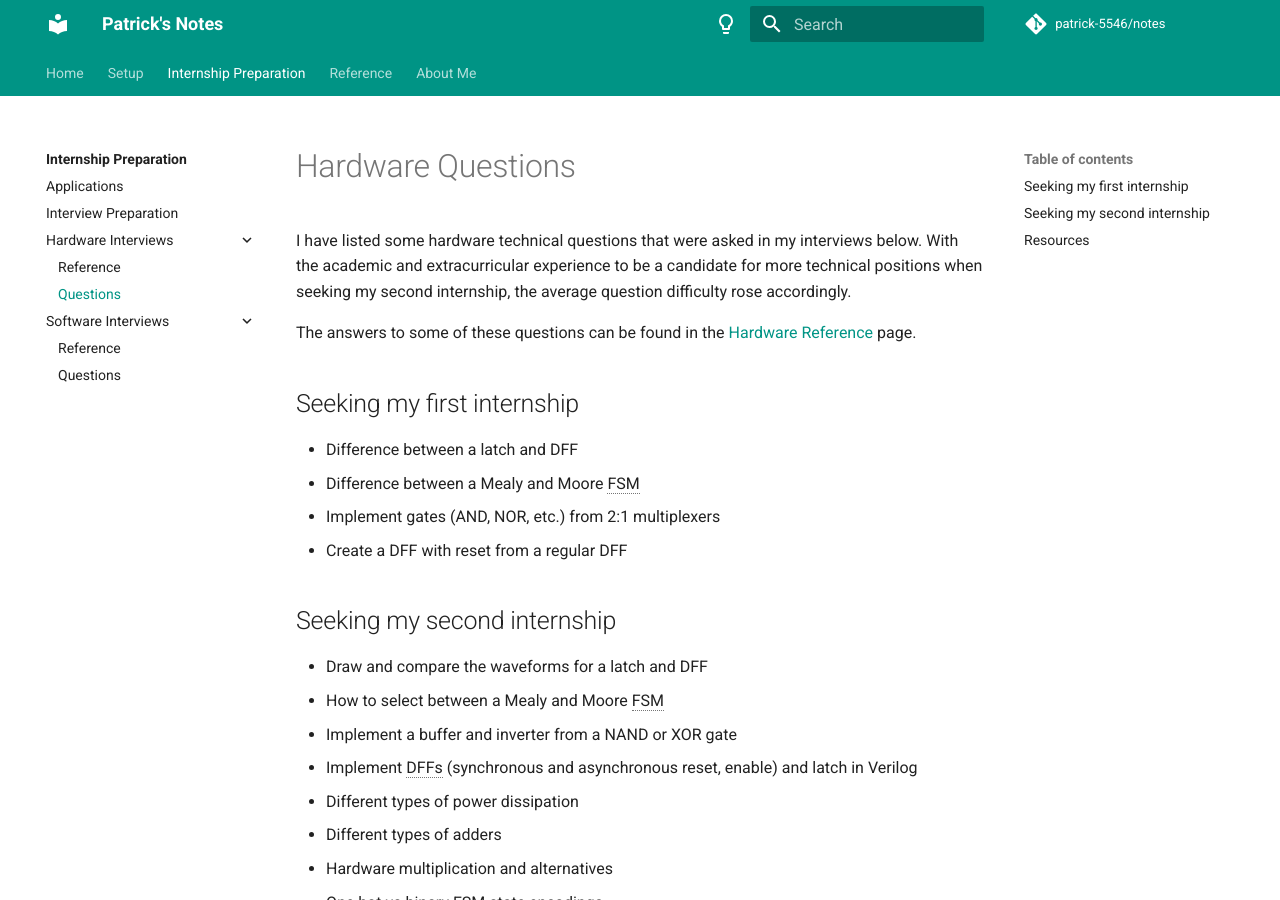
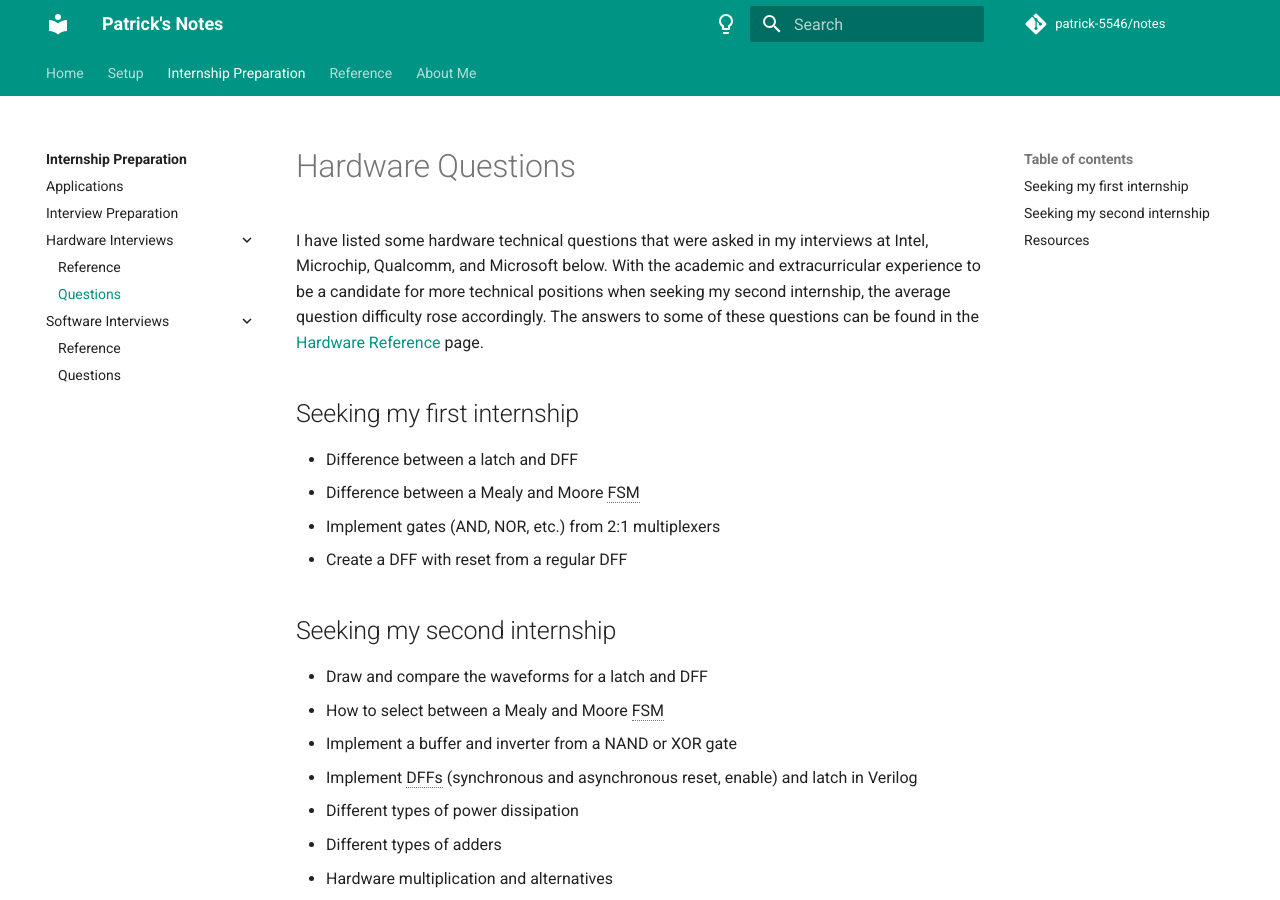
Before and after one commit to patrick-5546/notes, an MkDocs documentation site: the page built from docs/internship_prep/hardware/hw_questions.md, in a window 1280 px wide and 900 px high. Built offline with MkDocs 1.6.1 and Material for MkDocs 9.7.7, drawn with Linux system fonts in a browser that asks for light colours; comment, search, counter and statistics services are not loaded.

Commit message:
Update hw interview questions description

```diff
--- a/docs/internship_prep/hardware/hw_questions.md
+++ b/docs/internship_prep/hardware/hw_questions.md
@@ -1,9 +1,8 @@
 # Hardware Questions
 
-I have listed some hardware technical questions that were asked in my interviews below.
+I have listed some hardware technical questions that were asked in my interviews at Intel, Microchip, Qualcomm, and Microsoft below.
 With the academic and extracurricular experience to be a candidate for more technical positions when seeking my second internship,
 the average question difficulty rose accordingly.
-
 The answers to some of these questions can be found in the [Hardware Reference](./hw_reference.md) page.
 
 ## Seeking my first internship
```
